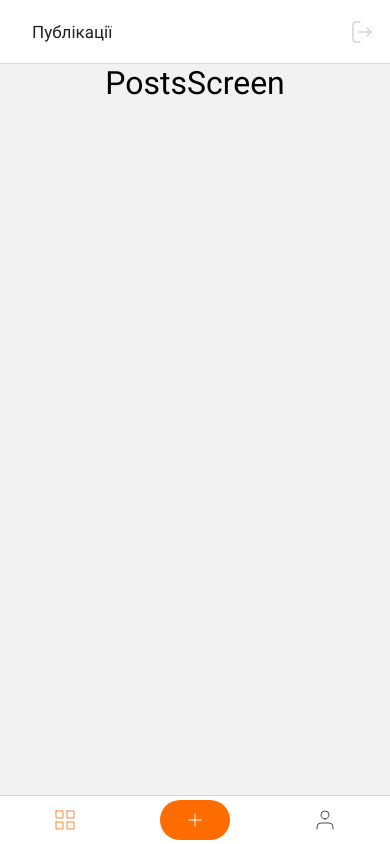
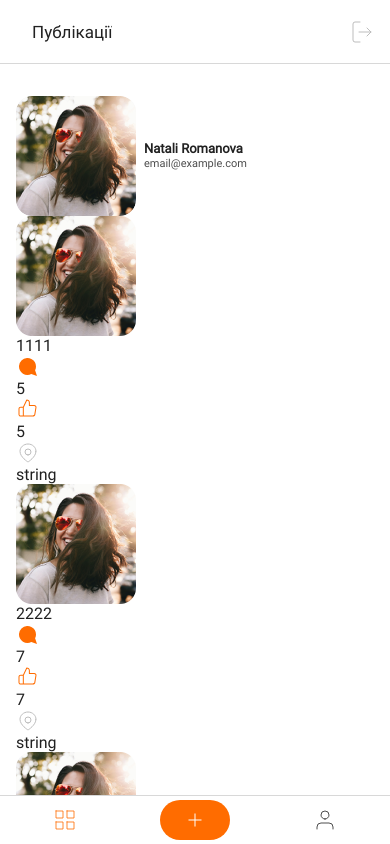
Before and after one commit to korysergey55/reactNativeApp, a React Native app: screen /Home in a window 390 px wide. Built offline with nearby package versions, Linux system fonts and the light colour scheme.

Commit message:
PostScreenItem

```diff
--- /dev/null
+++ b/components/publicationItem/PublicationItem.tsx
@@ -0,0 +1,83 @@
+import React, { FC } from "react";
+import { Image, StyleSheet, Text, View } from "react-native";
+
+import CommentIcon from "../../iconsComponents/postItemIcons/CommentIcon";
+import LikeIcon from "../../iconsComponents/postItemIcons/LikeIcon";
+import LocationIcon from "../../iconsComponents/postItemIcons/LocationIcon";
+
+import { colors } from "../../assets/styles/globalStyles";
+
+// type propsTypes = {
+//   title: string;
+//   comments?: number;
+//   likes?: number;
+//   location?: string;
+//   source: any;
+// };
+type propsTypes = any;
+
+const PublicationItem: FC<propsTypes> = ({ item }) => {
+  return (
+    <View style={styles.itemContainer}>
+      <Image
+        style={styles.image}
+        source={item.source}
+        width={20}
+        height={20}
+      />
+      <Text style={styles.title}>{item.title}</Text>
+      <View>
+        <View style={styles.commentsWripper}>
+          <CommentIcon />
+          <Text style={styles.comments}>{item.comments ? item.comments : 0}</Text>
+        </View>
+        <View style={styles.likesWripper}>
+          <LikeIcon />
+          <Text style={styles.likes}>{item.likes ? item.likes : 0}</Text>
+        </View>
+        <View style={styles.locationWripper}>
+          <LocationIcon />
+          <Text style={styles.location}>{item.location ? item.location : "No location"}</Text>
+        </View>
+      </View>
+    </View>
+  );
+};
+
+const styles = StyleSheet.create({
+  itemContainer: {},
+  image: {},
+  title: {
+    fontFamily: "Roboto-Regular",
+    fontSize: 16,
+    fontWeight: 500,
+    lineHeight: 19,
+    color: colors.primaryTextColor,
+  },
+  commentsWripper: {},
+  comments: {
+    fontFamily: "Roboto-Regular",
+    fontSize: 16,
+    fontWeight: 400,
+    lineHeight: 19,
+    color: colors.primaryTextColor,
+  },
+  likesWripper: {},
+  likes: {
+    fontFamily: "Roboto-Regular",
+    fontSize: 16,
+    fontWeight: 500,
+    lineHeight: 19,
+    color: colors.primaryTextColor,
+  },
+  locationWripper: {},
+  location: {
+    fontFamily: "Roboto-Regular",
+    fontSize: 16,
+    fontWeight: 500,
+    lineHeight: 19,
+    color: colors.primaryTextColor,
+  },
+});
+
+export default PublicationItem;
--- a/components/userAvatar/UserAvatar.tsx
+++ b/components/userAvatar/UserAvatar.tsx
@@ -1,24 +1,26 @@
 import React, { useState } from "react";
 import { Image, StyleSheet, Text, TouchableOpacity, View, ViewProps } from "react-native";
 
-import userAvatarImage from "../../assets/images/avatar.png";
 import AvatarIconSvg from "../avatarIcon/AvatarIcon";
 
 type Props = {
   outerStyles?: ViewProps["style"];
+  button: boolean;
 };
 
-const UserAvatar: React.FC<Props> = ({ outerStyles }) => {
-  const [imageData, setImageData] = useState(userAvatarImage);
+const UserAvatar: React.FC<Props> = ({ outerStyles, button = false }) => {
+  const [imageData, setImageData] = useState("");
   return (
     <View style={[styles.imageContainer, outerStyles]}>
       <Image
-        source={imageData}
+        source={require("../../assets/images/avatar.png")}
         style={styles.image}
       />
-      <TouchableOpacity style={styles.button}>
-      <AvatarIconSvg/>
-      </TouchableOpacity>
+      {button && (
+        <TouchableOpacity style={styles.button}>
+          <AvatarIconSvg />
+        </TouchableOpacity>
+      )}
     </View>
   );
 };
@@ -34,12 +36,11 @@ const styles = StyleSheet.create({
     height: "100%",
     borderRadius: 16,
   },
-  button:{
+  button: {
     position: "absolute",
     bottom: "20%",
-    right:'-10%',
+    right: "-10%",
     zIndex: 11,
-
   },
 });
 
--- /dev/null
+++ b/iconsComponents/postItemIcons/CommentIcon.tsx
@@ -0,0 +1,18 @@
+import * as React from "react";
+import Svg, { Path } from "react-native-svg";
+const CommentIcon = (props: any) => (
+  <Svg
+    width={24}
+    height={24}
+    fill="none"
+    {...props}
+  >
+    <Path
+      fill="#FF6C00"
+      fillRule="evenodd"
+      d="M3 11.5a8.38 8.38 0 0 0 .9 3.8 8.5 8.5 0 0 0 7.6 4.7 8.38 8.38 0 0 0 3.8-.9L21 21l-1.9-5.7a8.38 8.38 0 0 0 .9-3.8 8.5 8.5 0 0 0-4.7-7.6 8.38 8.38 0 0 0-3.8-.9H11a8.48 8.48 0 0 0-8 8v.5Z"
+      clipRule="evenodd"
+    />
+  </Svg>
+);
+export default CommentIcon;
--- /dev/null
+++ b/iconsComponents/postItemIcons/LikeIcon.tsx
@@ -0,0 +1,17 @@
+import * as React from "react";
+import Svg, { Path } from "react-native-svg";
+const LikeIcon = (props: any) => (
+  <Svg
+    xmlns="http://www.w3.org/2000/svg"
+    width={24}
+    height={24}
+    fill="none"
+    {...props}
+  >
+    <Path
+      fill="#FF6C00"
+      d="M13.365 7.6h-.5a.5.5 0 0 0 .5.5v-.5Zm0-3.2h.5-.5ZM10.774 2v-.5a.5.5 0 0 0-.451.284l.45.216ZM7.319 9.2l-.451-.216a.5.5 0 0 0-.05.216h.5Zm0 8.8h-.5a.5.5 0 0 0 .5.5V18Zm9.742 0 .006-.5h-.006v.5Zm1.728-1.36-.494-.082v.001l.494.08Zm1.191-7.2.494.082V9.52l-.494-.081ZM18.253 7.6v.5h.005l-.005-.5ZM7.32 18v.5a.5.5 0 0 0 .5-.5h-.5Zm0-8.8h.5a.5.5 0 0 0-.5-.5v.5Zm6.546-1.6V4.4h-1v3.2h1Zm0-3.2c0-1.637-1.421-2.9-3.091-2.9v1c1.191 0 2.09.886 2.09 1.9h1Zm-3.542-2.616-3.455 7.2.901.432 3.455-7.2-.901-.432ZM6.819 9.2V18h1V9.2h-1Zm.5 9.3h9.742v-1H7.32v1Zm9.737 0c1.08.011 2.052-.72 2.226-1.78l-.987-.16c-.085.517-.585.947-1.229.94l-.01 1Zm2.226-1.778 1.192-7.2-.987-.164-1.192 7.2.987.164Zm1.192-7.201a2.02 2.02 0 0 0-.533-1.713l-.73.684c.231.245.326.562.276.867l.987.162Zm-.533-1.713a2.29 2.29 0 0 0-1.693-.708l.01 1a1.29 1.29 0 0 1 .954.392l.729-.684ZM18.253 7.1h-4.888v1h4.888v-1ZM7.32 17.5H4.727v1H7.32v-1Zm-2.592 0c-.714 0-1.227-.528-1.227-1.1h-1c0 1.195 1.034 2.1 2.227 2.1v-1ZM3.5 16.4v-5.6h-1v5.6h1Zm0-5.6c0-.572.513-1.1 1.227-1.1v-1c-1.193 0-2.227.905-2.227 2.1h1Zm1.227-1.1H7.32v-1H4.727v1Zm2.092-.5V18h1V9.2h-1Z"
+    />
+  </Svg>
+);
+export default LikeIcon;
--- /dev/null
+++ b/iconsComponents/postItemIcons/LocationIcon.tsx
@@ -0,0 +1,27 @@
+import * as React from "react";
+import Svg, { Path } from "react-native-svg";
+const LocationIcon = (props: any) => (
+  <Svg
+    xmlns="http://www.w3.org/2000/svg"
+    width={24}
+    height={24}
+    fill="none"
+    {...props}
+  >
+    <Path
+      stroke="#BDBDBD"
+      strokeLinecap="round"
+      strokeLinejoin="round"
+      d="M20 10.364C20 16.09 12 21 12 21s-8-4.91-8-10.636C4 6.297 7.582 3 12 3s8 3.297 8 7.364v0Z"
+      clipRule="evenodd"
+    />
+    <Path
+      stroke="#BDBDBD"
+      strokeLinecap="round"
+      strokeLinejoin="round"
+      d="M12 14a3 3 0 1 0 0-6 3 3 0 0 0 0 6Z"
+      clipRule="evenodd"
+    />
+  </Svg>
+);
+export default LocationIcon;
--- a/screens/RegistrationScreen/RegistrationScreen.tsx
+++ b/screens/RegistrationScreen/RegistrationScreen.tsx
@@ -15,7 +15,6 @@ import {
 } from "react-native";
 
 import { colors } from "../../assets/styles/globalStyles";
-import heroImage from "../../assets/images/heroImage.jpg";
 
 import Input from "../../components/input/Input";
 import FormButton from "../../components/button/FormButton";
@@ -71,12 +70,15 @@ const RegistrationScreen = () => {
       </SafeAreaView> */}
         <View style={styles.container}>
           <Image
-            source={heroImage}
+            source={require("../../assets/images/heroImage.jpg")}
             style={styles.image}
             resizeMode="cover"
           />
           <View style={styles.formComtainer}>
-            <UserAvatar outerStyles={styles.outerAvatarStyles} />
+            <UserAvatar
+              outerStyles={styles.outerAvatarStyles}
+              button={true}
+            />
             <Text style={styles.formTitle}>Реєстрація</Text>
             <View style={styles.inputsComtainer}>
               <Input
--- a/screens/postsScreen/PostsScreen.tsx
+++ b/screens/postsScreen/PostsScreen.tsx
@@ -1,20 +1,88 @@
-import React from "react";
-import { StyleSheet, Text, View } from "react-native";
+import React, { useState } from "react";
+import { FlatList, ScrollView, StyleSheet, Text, View } from "react-native";
+import UserAvatar from "../../components/userAvatar/UserAvatar";
+
+import PublicationItem from "../../components/publicationItem/PublicationItem";
+import { colors } from "../../assets/styles/globalStyles";
 
 const PostsScreen = () => {
+  // const [posts, setPost] = useState();
+  const posts = [
+    {
+      title: "1111",
+      comments: 5,
+      likes: 5,
+      location: "string",
+      source: require("../../assets/images/avatar.png"),
+    },
+    {
+      title: "2222",
+      comments: 7,
+      likes: 7,
+      location: "string",
+      source: require("../../assets/images/avatar.png"),
+    },
+    {
+      title: "3333",
+      comments: 7,
+      likes: 7,
+      location: "string",
+      source: require("../../assets/images/avatar.png"),
+    },
+  ];
   return (
-    <View>
-      <Text style={styles.title}>PostsScreen</Text>
+    <View style={styles.container}>
+      <View style={styles.userWripper}>
+        <UserAvatar button={false} />
+        <View style={styles.textWripper}>
+          <Text style={styles.userName}>Natali Romanova</Text>
+          <Text style={styles.userEmail}>email@example.com</Text>
+        </View>
+      </View>
+      <ScrollView>
+        {posts.map((post, index) => {
+          return <PublicationItem item={post} />;
+        })}
+      </ScrollView>
+      {/* <FlatList
+        data={posts}
+        renderItem={({ item }) => <PublicationItem item={item} />}
+      /> */}
     </View>
   );
 };
 
 const styles = StyleSheet.create({
-  title: {
+  container: {
+    width: "100%",
+    height: "100%",
+
+    paddingLeft: 16,
+    paddingRight: 16,
+    backgroundColor: colors.bgColor,
+  },
+  userWripper: {
+    flexDirection: "row",
+    justifyContent: "flex-start",
+    alignItems: "center",
+    gap: 8,
+
+    marginTop: 32,
+  },
+  textWripper: {},
+  userName: {
     fontFamily: "Roboto-Regular",
-    fontSize: 32,
-    textAlign: "center",
-    color: "black",
+    fontSize: 13,
+    fontWeight: 700,
+    lineHeight: 15,
+    color: colors.primaryTextColor,
+  },
+  userEmail: {
+    fontFamily: "Roboto-Regular",
+    fontSize: 11,
+    fontWeight: 400,
+    lineHeight: 15,
+    color: "rgba(33, 33, 33, 0.8),",
   },
 });
 
```
